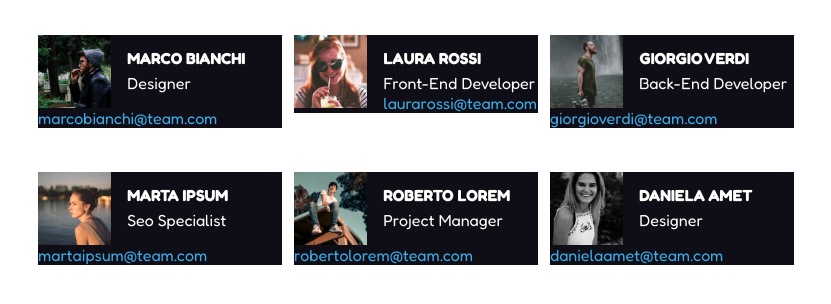
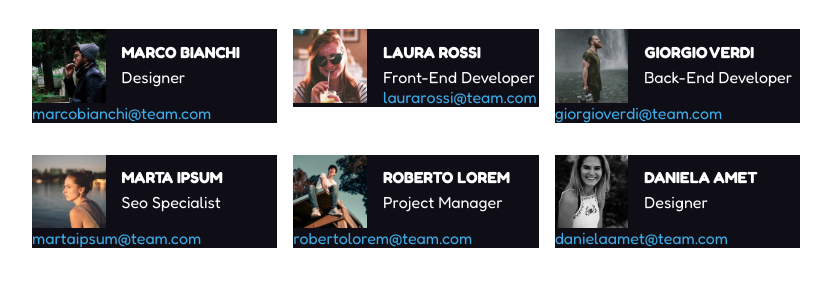
Before and after one commit to sder12/html-css-float-cards, a plain HTML site: page index.html in a window 1280 px wide. Shown: the part 162-466 px from the top of the page, without its empty margins (224-1055 px from the left). Drawn offline with Linux system fonts and the light colour scheme.

Commit message:
Corrections during Class: margin FloatCards calc()

```diff
--- a/css/style.css
+++ b/css/style.css
@@ -7,8 +7,9 @@
 
 /* COMMON */
 .container {
-  margin: auto;
+  margin: 0 auto;
   width: 60%;
+  max-width: 1200px; /* per far in modo che negli schermi grandi non si ampli troppo distruggendo il layout */
   background-color: rgb(255, 255, 255);
 }
 
@@ -47,47 +48,54 @@ html {
 
 .cards {
   background-color: rgba(15, 14, 23, 1);
-  width: calc(100% / 3);
   float: left;
-  border: 6px solid rgb(255, 255, 255);
-  /* DEBUG */
-  /* height: 100px; */
+
+  /* width: calc(100% / 3);
+  border: 6px solid rgb(255, 255, 255); */
+  width: calc(100% / 3  - (2em / 3));
+  margin-right: 1em;
+}
+
+.cards:nth-of-type(3n){
+  margin-right: 0px;
 }
 
 /* CARDS text  */
-.cards h3 {
+
+.cards:not(a){
   color: rgb(255, 255, 255);
-  text-transform: uppercase;
+}
+
+.cards > * {
   font-size: 1rem;
 }
+
+.cards h3 {
+  text-transform: uppercase;
+}
+
 .cards span {
-  color: rgb(255, 255, 255);
   display: block;
-  font-size: 1rem;
   margin-top: 0.3em;
 }
 
 .cards h3, a{
   margin-top: 0.8em;
-  /* line-height: 2em; impostata con margin-top */
 }
 
 /* CARDS email link */
 .cards a {
-  font-size: 1rem;
+  text-decoration: none;
 }
 
 .cards a:link {
   color: rgba(61, 171, 229, 1);
-  text-decoration: none;
 }
 .cards a:hover {
   color: rgb(229, 51, 113);
-  text-decoration: none;
 }
 
 /* CARDS images */
-
 .cards img {
   width: 30%;
   float: left;
```
